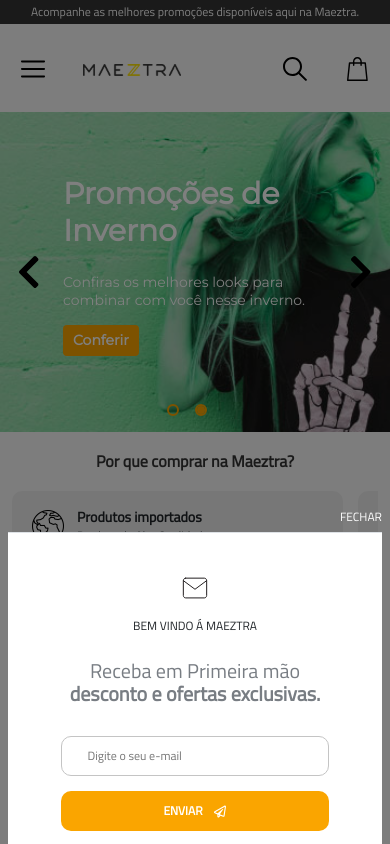
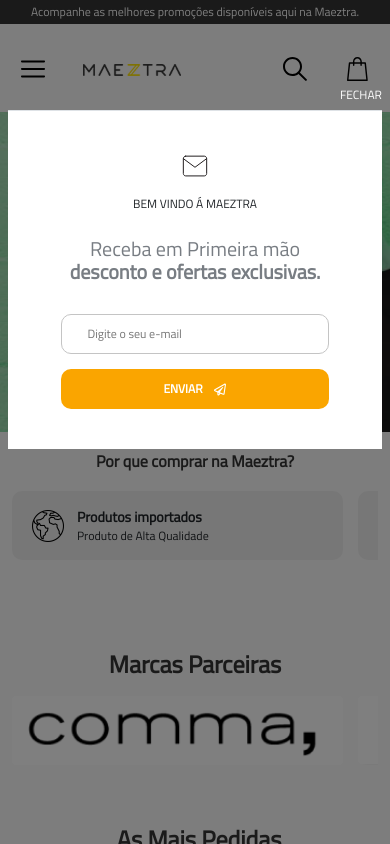
Before and after one commit to clebersonleite/desafio, a Next.js app: page / in a window 390 px wide. Shown: the top 844 px of the page. Built offline with nearby package versions, Linux system fonts and the light colour scheme.

Commit message:
fix: adjust modal mobile top margin

```diff
--- a/src/app/globals.scss
+++ b/src/app/globals.scss
@@ -130,5 +130,6 @@
 @media screen and (max-width: 1024px) {
   .modal.show .modal-dialog {
     margin-top: 80px;
+    top: unset;
   }
 }
```
